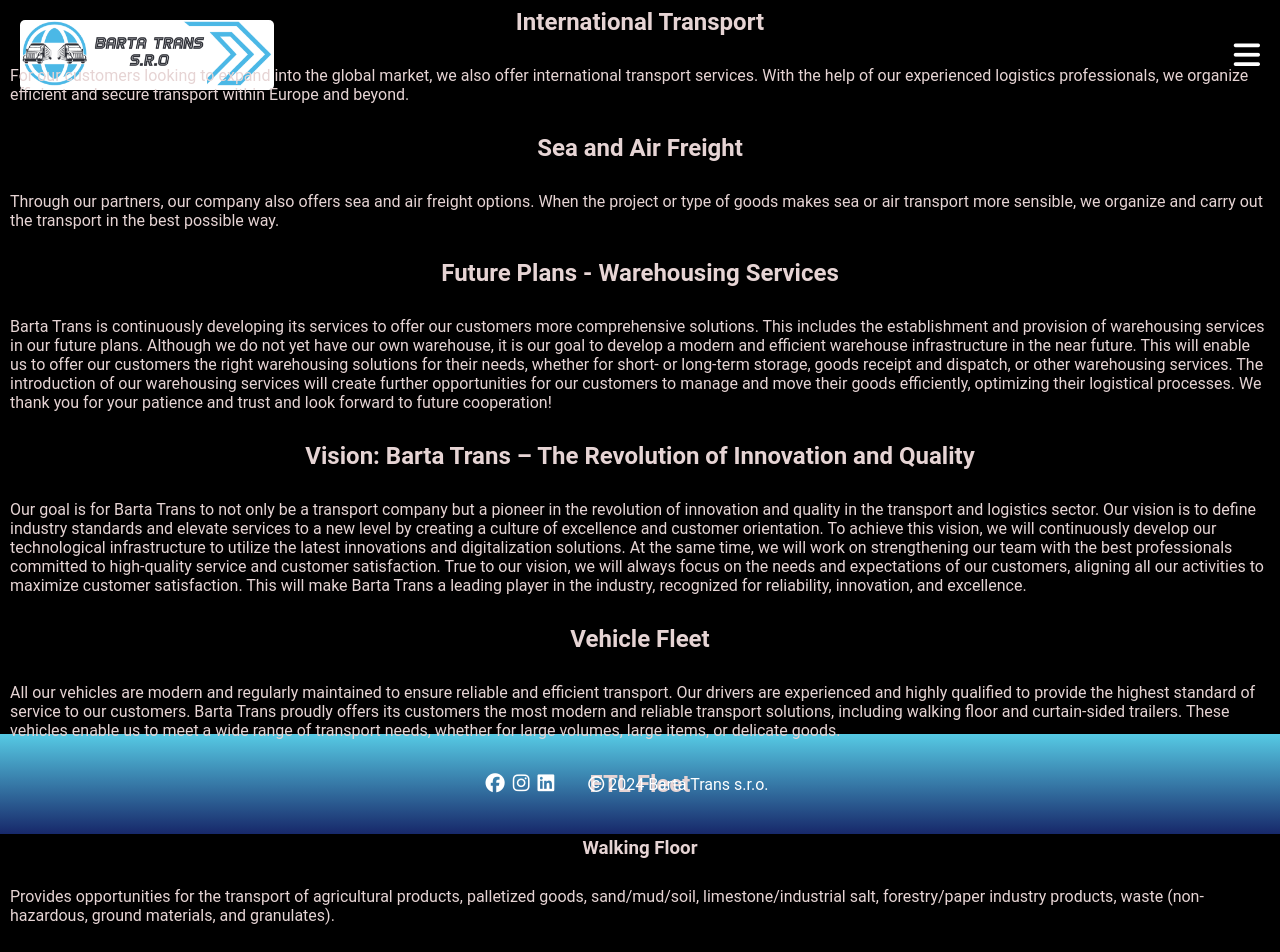
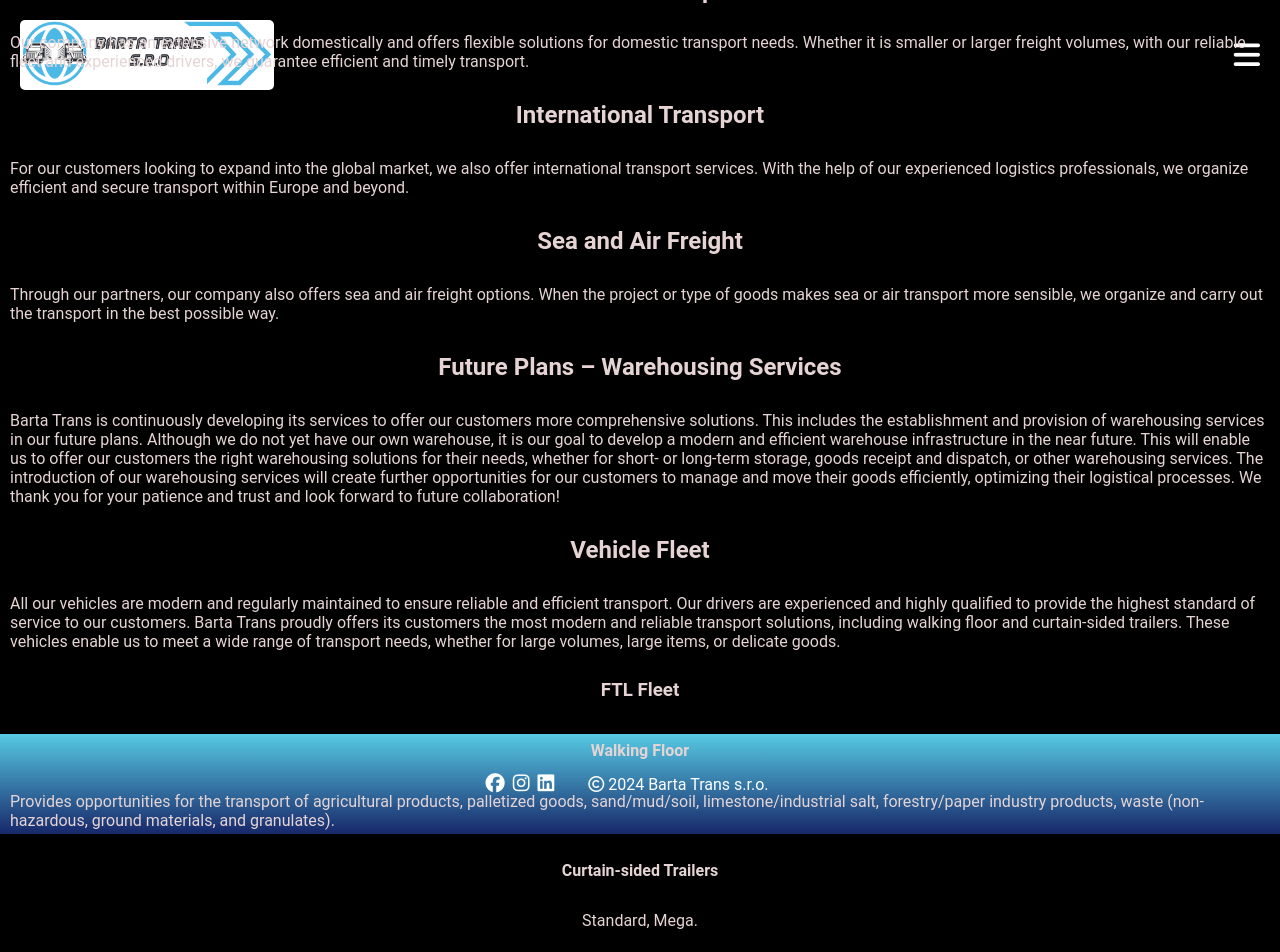
Before and after one commit to robbdouglas/barta-trans-website, a React (Vite) app: page /services in a window 1280 px wide. Shown: the top 952 px of the page. After the commit the page ends 930 px from the top, so only its background shows below. Built offline with nearby package versions, Linux system fonts and the light colour scheme.

Commit message:
Contents adjusted in components

```diff
--- a/src/components/Services.tsx
+++ b/src/components/Services.tsx
@@ -20,26 +20,22 @@
         <p>
           Through our partners, our company also offers sea and air freight options. When the project or type of goods makes sea or air transport more sensible, we organize and carry out the transport in the best possible way.
         </p>
-        <h2>Future Plans - Warehousing Services</h2>
+        <h2>Future Plans – Warehousing Services</h2>
         <p>
-          Barta Trans is continuously developing its services to offer our customers more comprehensive solutions. This includes the establishment and provision of warehousing services in our future plans. Although we do not yet have our own warehouse, it is our goal to develop a modern and efficient warehouse infrastructure in the near future. This will enable us to offer our customers the right warehousing solutions for their needs, whether for short- or long-term storage, goods receipt and dispatch, or other warehousing services. The introduction of our warehousing services will create further opportunities for our customers to manage and move their goods efficiently, optimizing their logistical processes. We thank you for your patience and trust and look forward to future cooperation!
-        </p>
-        <h2>Vision: Barta Trans – The Revolution of Innovation and Quality</h2>
-        <p>
-          Our goal is for Barta Trans to not only be a transport company but a pioneer in the revolution of innovation and quality in the transport and logistics sector. Our vision is to define industry standards and elevate services to a new level by creating a culture of excellence and customer orientation. To achieve this vision, we will continuously develop our technological infrastructure to utilize the latest innovations and digitalization solutions. At the same time, we will work on strengthening our team with the best professionals committed to high-quality service and customer satisfaction. True to our vision, we will always focus on the needs and expectations of our customers, aligning all our activities to maximize customer satisfaction. This will make Barta Trans a leading player in the industry, recognized for reliability, innovation, and excellence.
+          Barta Trans is continuously developing its services to offer our customers more comprehensive solutions. This includes the establishment and provision of warehousing services in our future plans. Although we do not yet have our own warehouse, it is our goal to develop a modern and efficient warehouse infrastructure in the near future. This will enable us to offer our customers the right warehousing solutions for their needs, whether for short- or long-term storage, goods receipt and dispatch, or other warehousing services. The introduction of our warehousing services will create further opportunities for our customers to manage and move their goods efficiently, optimizing their logistical processes. We thank you for your patience and trust and look forward to future collaboration!
         </p>
         <h2>Vehicle Fleet</h2>
         <p>
           All our vehicles are modern and regularly maintained to ensure reliable and efficient transport. Our drivers are experienced and highly qualified to provide the highest standard of service to our customers. Barta Trans proudly offers its customers the most modern and reliable transport solutions, including walking floor and curtain-sided trailers. These vehicles enable us to meet a wide range of transport needs, whether for large volumes, large items, or delicate goods.
         </p>
-        <h2>FTL Fleet</h2>
-        <h3>Walking Floor</h3>
+        <h3>FTL Fleet</h3>
+        <h4>Walking Floor</h4>
         <p>
           Provides opportunities for the transport of agricultural products, palletized goods, sand/mud/soil, limestone/industrial salt, forestry/paper industry products, waste (non-hazardous, ground materials, and granulates).
         </p>
-        <h3>Curtain-sided Trailers</h3>
+        <h4>Curtain-sided Trailers</h4>
         <p>
-          Standard, mega.
+          Standard, Mega.
         </p>
       </section>
       <Footer />
--- a/src/components/Welcome.tsx
+++ b/src/components/Welcome.tsx
@@ -11,7 +11,10 @@
         <p>
           Barta Trans is a dynamic and growing transportation company founded in September 2021. Our company is dedicated to providing high-quality transport and logistics services to our clients. Shortly after our establishment, we managed to build a reliable and experienced team committed to meeting customer needs and delivering high-quality services. Our goal is to offer flexible and efficient solutions for our customers, whether in national or international transport as well as in logistics tasks. We handle both small and large freight volumes and strive to fulfill every transport task at a high level. Thank you for visiting our website, and we hope to count you among our customers soon!
         </p>
-
+        <h2>Vision: Barta Trans – The Revolution of Innovation and Quality</h2>
+        <p>
+          Our goal is for Barta Trans to be not just a transport company, but a pioneer in the revolution of innovation and quality in the transport and logistics sector. Our vision is to define industry standards and elevate services to a new level by creating a culture of excellence and customer orientation. To achieve this vision, we will continuously develop our technological infrastructure to utilize the latest innovations and digital solutions. In parallel, we will work on strengthening our team with the best professionals committed to high-quality service and customer satisfaction. True to our vision, we will always focus on the needs and expectations of our customers and align all our activities to maximize customer satisfaction. This will make Barta Trans a leading player in the industry, recognized for reliability, innovation, and excellence.
+        </p>
       </section>
       <Footer />
     </div>
```
